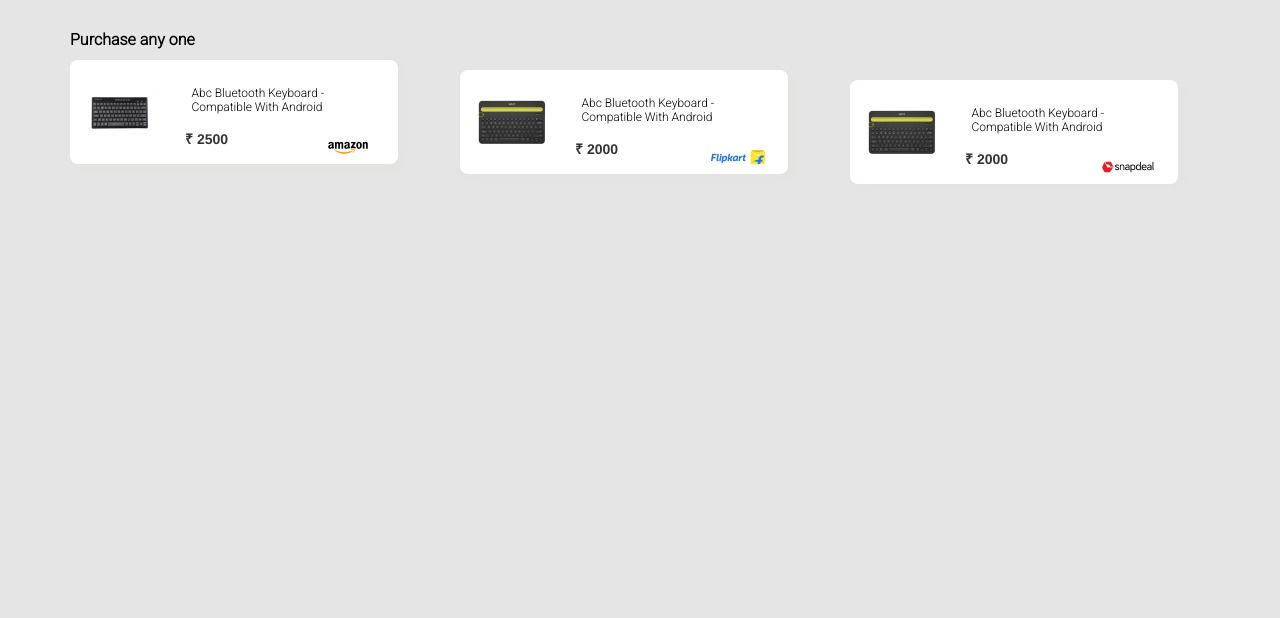
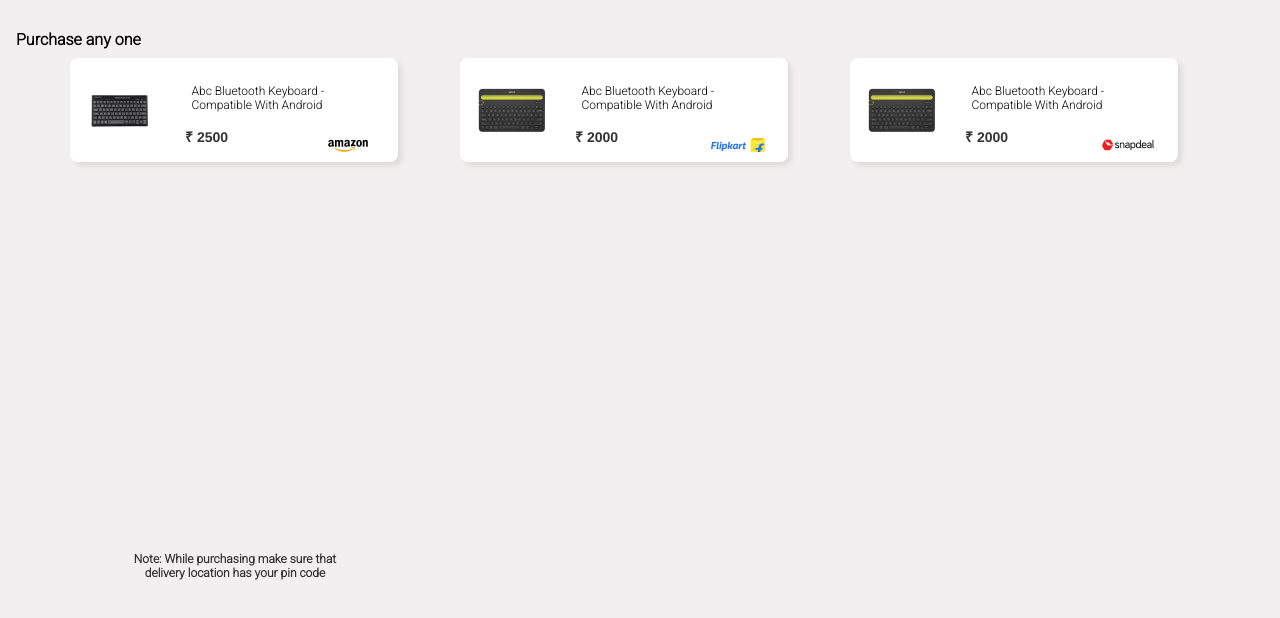
Before and after one commit to navgurukul/rosa-parks, a plain HTML site: page index.html in a window 1280 px wide. Drawn offline with nearby package versions, Linux system fonts and the light colour scheme.

Commit message:
Added all cards and disclaimer

```diff
--- a/index.html
+++ b/index.html
@@ -15,7 +15,8 @@
         <div class="container">
             <p class="item-heading">Purchase any one</p>
             <div class="row">
-                <div class="col-sm-6 col-md-4 Card-1">
+                <div class="item-list">
+                    <div class="col-sm-6 col-md-4 item-cards">
                         <div class="item-container">
                             <div class="item-image">
                                 <img src="./assets/keyboard1.png" alt="keyboard" height="100%" width="100%" style="border-top-left-radius: inherit;border-bottom-left-radius: inherit;"></img>
@@ -31,7 +32,7 @@
                             </div>
                         </div>
                     </div>
-                <div class="col-sm-6 col-md-4 Card-2">
+                    <div class="col-sm-6 col-md-4 item-cards">
                         <div class="item-container">
                            <div class="item-image">
                                <img src="./assets/keyboard2.png" alt="keyboard" height="100%" width="100%" style="border-top-left-radius: inherit;border-bottom-left-radius: inherit;"></img>
@@ -47,7 +48,8 @@
                            </div>
                        </div>
                     </div>
-                <div class="col-sm-6 col-md-4 Card-3">
+
+                    <div class="col-sm-6 col-md-4 item-cards">
                         <div class="item-container">
                             <div class="item-image">
                                 <img src="./assets/keyboard2.png" alt="keyboard" height="100%" width="100%" style="border-top-left-radius: inherit;border-bottom-left-radius: inherit;"></img>
@@ -63,6 +65,10 @@
                             </div>
                         </div>
                     </div>
+                    <div class="col-sm-6 col-md-4 disclaimer">
+                        <p>Note:  While purchasing make sure that delivery location has your pin code</p>
+                    </div>
+                </div>
             </div>
         </div>
     </body>
--- a/styles.css
+++ b/styles.css
@@ -1,13 +1,13 @@
 body {
-    background-color: #E5E5E5;
+    background-color: #f1efef;
 }
 
 .item-heading {
     position: absolute;
     width: 128px;
     height: 19px;
-    /* left: 16px;
-    top: 113px; */
+    left: 16px;
+    top: 113px;
     font-family: Roboto;
     font-style: normal;
     font-weight: bold;
@@ -19,17 +19,16 @@ body {
     color: #000000;
 }
 
-.Card-1{
-    top: 60px;
+.item-list {
+    position: relative;
+    top: 48px;
 }
 
-.Card-2{
-    top: 70px;
+.item-cards {
+    position: relative;
+    margin-top: 10px;
 }
 
-.Card-3{
-    top: 80px;
-}
 
 .item-container {
     /* position: absolute; */
@@ -37,7 +36,7 @@ body {
     /* top: 144px; */
     height: 104px;
     width: 328px;
-    box-shadow: 4px 4px 4px rgba(226, 225, 217, 0.25);
+    box-shadow: 4px 4px 4px rgba(173, 173, 168, 0.25);
     border-radius: 8px;
     background-color: #ffffff;
     /* padding-top: 5px;
@@ -93,3 +92,19 @@ body {
     left: 266px;
     top: 76px;
 }
+
+.disclaimer {
+    position: absolute;
+    font-family: 'Roboto';
+    height: 28px;
+    width: 246px;
+    left: 57px;
+    top: 504px;
+    border-radius: nullpx;
+    font-weight: 700;
+    font-size: 12px;
+    font-style: normal;
+    line-height: 14px;
+    letter-spacing: 0em;
+    text-align: center;
+}
```
Lines whose indentation alone changed are shown as unchanged.
